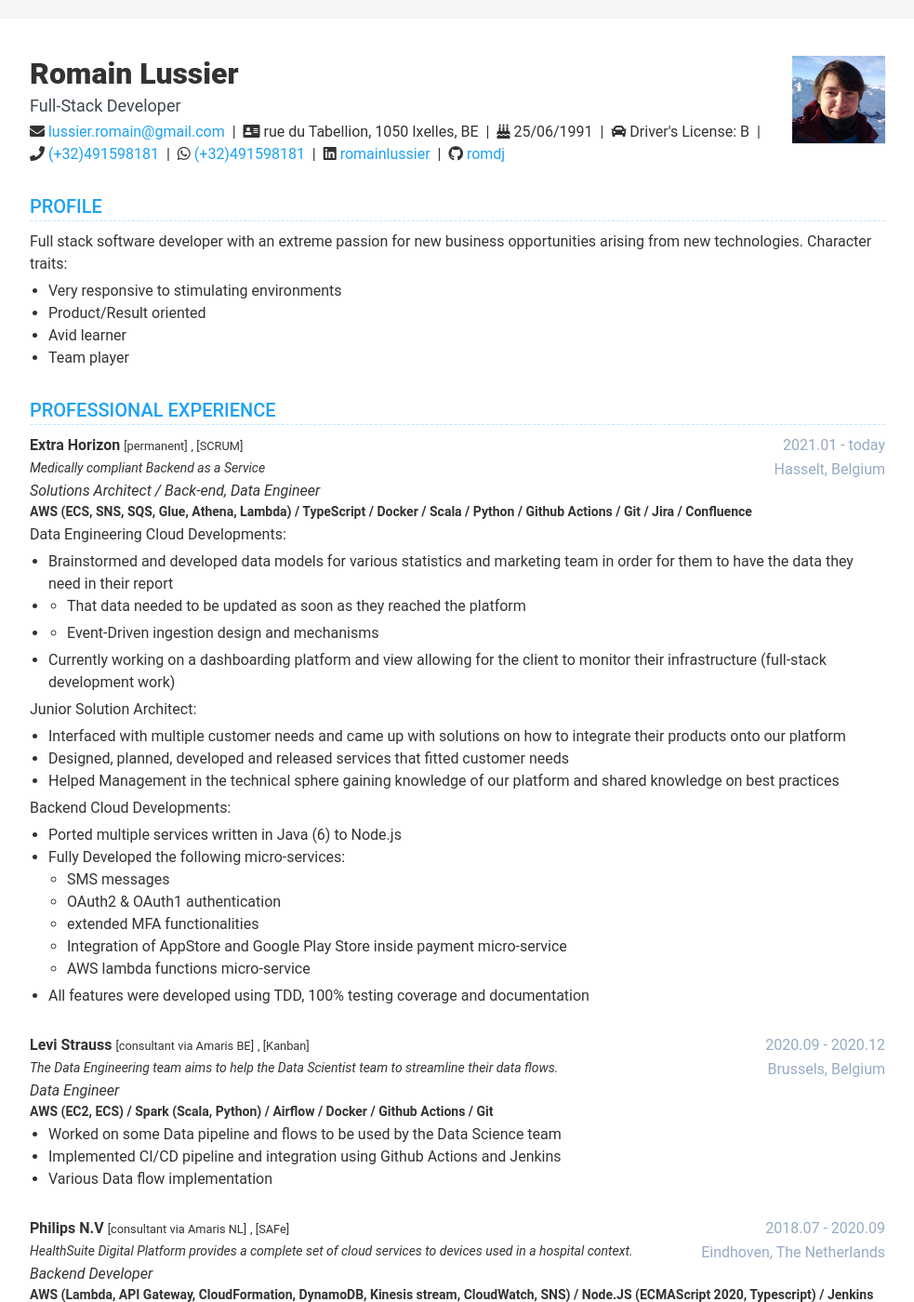
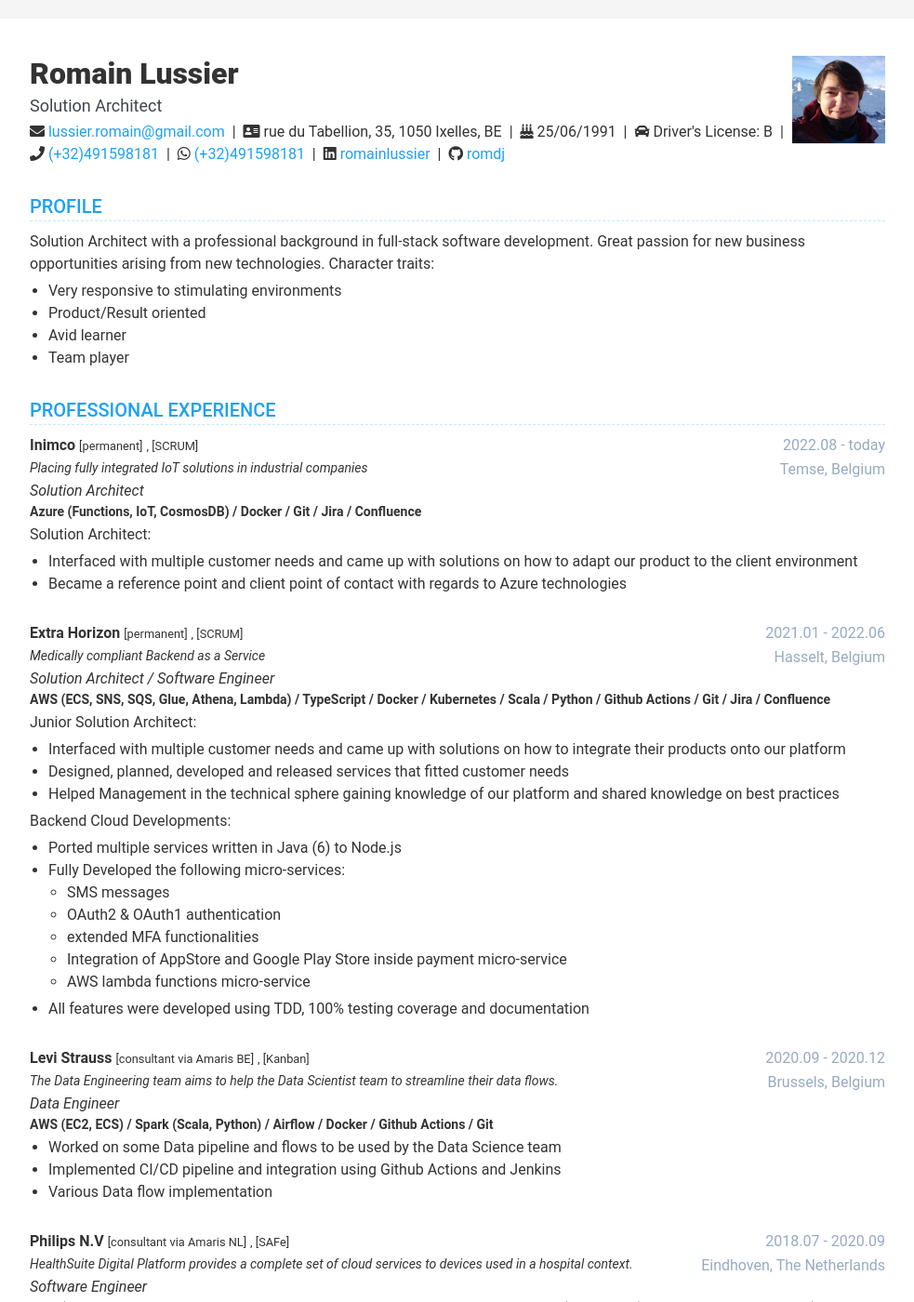
Before and after one commit to romdj/romdj.github.io, a Jekyll site: the page built from index.html, in a window 1280 px wide and 1400 px high. Shown: the whole window at 93% size, without its empty margins (148-1131 px from the left). Built offline with Jekyll 4.4.1, drawn with Linux system fonts in a browser that asks for light colours; nearby versions of some CDN libraries; some of the changed text lies outside the part shown.

Commit message:
updating most data inputs

```diff
--- a/_data/data.yml
+++ b/_data/data.yml
@@ -1,6 +1,6 @@
 intro:
   name: Romain Lussier
-  title: Full-Stack Developer
+  title: Solution Architect
   # availability: 'October 19th, 2020'
   # contractType: freelance
   avatar:
@@ -10,7 +10,7 @@ intro:
 contact:
   address:
     display: true
-    title: rue du Tabellion, 1050 Ixelles, BE
+    title: rue du Tabellion, 35, 1050 Ixelles, BE
   birthdate:
     display: true
     title: 25/06/1991
@@ -79,7 +79,8 @@ profile:
   display: true
   title: Profile
   details: |
-    Full stack software developer with an extreme passion for new business opportunities arising from new technologies.
+    Solution Architect with a professional background in full-stack software development.
+    Great passion for new business opportunities arising from new technologies.
     Character traits:
       - Very responsive to stimulating environments
       - Product/Result oriented
@@ -104,11 +105,30 @@ experiences:
   display: true
   title: Professional Experience
   items:
-    - role: Solutions Architect / Back-end, Data Engineer
+    - role: Solution Architect
+      technologies:
+        - Azure (Functions, IoT, CosmosDB)
+        - ' / Docker'
+        - ' / Git'
+        - ' / Jira'
+        - ' / Confluence'
+      management: SCRUM
+      time: 2022.08 - today
+      company: Inimco
+      cdescription: Placing fully integrated IoT solutions in industrial companies
+      tag: permanent
+      location: Temse, Belgium
+      details: |
+        Solution Architect:
+          - Interfaced with multiple customer needs and came up with solutions on how to adapt our product to the client environment
+          - Became a reference point and client point of contact with regards to Azure technologies
+
+    - role: Solution Architect / Software Engineer
       technologies:
         - AWS (ECS, SNS, SQS, Glue, Athena, Lambda)
         - ' / TypeScript'
         - ' / Docker'
+        - ' / Kubernetes'
         - ' / Scala'
         - ' / Python'
         - ' / Github Actions'
@@ -116,18 +136,12 @@ experiences:
         - ' / Jira'
         - ' / Confluence'
       management: SCRUM
-      time: 2021.01 - today
+      time: 2021.01 - 2022.06
       company: Extra Horizon
       cdescription: Medically compliant Backend as a Service
       tag: permanent
       location: Hasselt, Belgium
       details: |
-        Data Engineering Cloud Developments:
-          - Brainstormed and developed data models for various statistics and marketing team in order for them to have the data they need in their report
-          - - That data needed to be updated as soon as they reached the platform
-          - - Event-Driven ingestion design and mechanisms
-          - Currently working on a dashboarding platform and view allowing for the client to monitor their infrastructure (full-stack development work)
-
         Junior Solution Architect:
           - Interfaced with multiple customer needs and came up with solutions on how to integrate their products onto our platform
           - Designed, planned, developed and released services that fitted customer needs
@@ -162,7 +176,7 @@ experiences:
         - Implemented CI/CD pipeline and integration using Github Actions and Jenkins
         - Various Data flow implementation
 
-    - role: Backend Developer
+    - role: Software Engineer
       technologies:
         - AWS (Lambda, API Gateway, CloudFormation, DynamoDB, Kinesis stream, CloudWatch, SNS)
         - ' / Node.JS (ECMAScript 2020, Typescript)'
@@ -212,7 +226,7 @@ experiences:
         - Porting IoT data to Elastic stack, creating realtime dashboarding solutions- Python, ELK
         - Project maintenance - Java (Tomcat), C#
 
-    - role: Backend Developer
+    - role: Full-stack Developer
       technologies:
         - Node.JS
         - ' / AWS (Cloudformation, S3, API Gateway, Lambda)'
```
